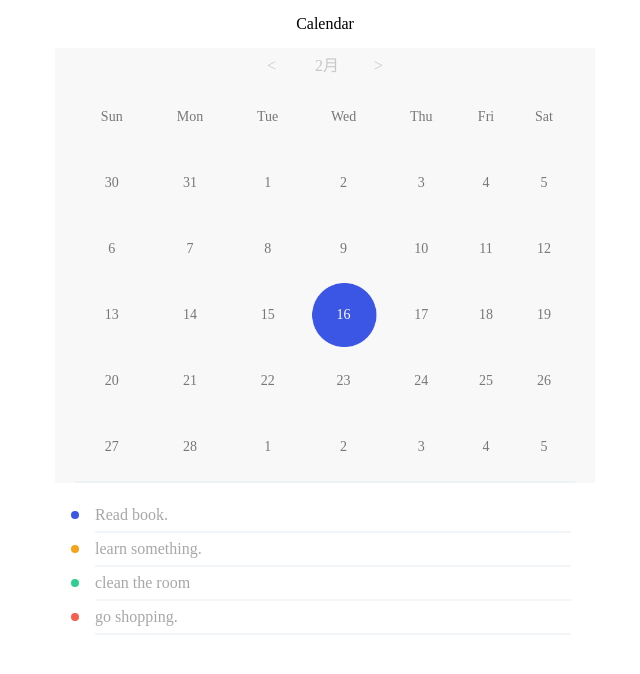
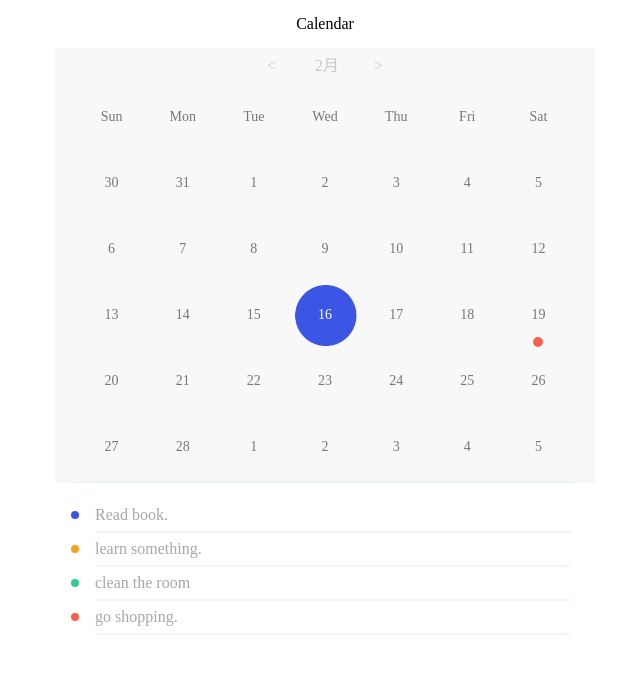
Before and after one commit to a932455223/mobileCalendar, a website: page index.html in a window 1280 px wide. Shown: the whole page, without its empty margins (315-955 px from the left). Drawn offline with Linux system fonts and the light colour scheme.

Commit message:
add event

```diff
--- a/index.html
+++ b/index.html
@@ -9,9 +9,25 @@
 		td.read{
 			color:white;
 			background:url(/dist/images/circle.png) center center no-repeat;
-			background-size:auto 100%;
+			background-size:auto 95%;
 		}
 
+		td.fitness{
+			position:relative;
+		}
+
+		td.fitness:before{
+			position:absolute;
+			display: block;
+			content:'';
+			width:10px;
+			height:10px;
+			border-radius:50%;
+			background-color:#F6604E;
+			bottom:0;
+			left:50%;
+			transform:translateX(-50%);
+		}
 	</style>
 </head>
 <body>
@@ -41,7 +57,7 @@
 				}
 			},
 			fitness:{
-				dates:'2017-02-16',
+				dates:'2017-02-19',
 				handler:function(){
 					console.log('I\'ll do some fitness.');
 				}
```
Also changed, not shown: dist/css/calendar.css, dist/js/mobileCalendar.js, dist/scss/calendar.scss.
